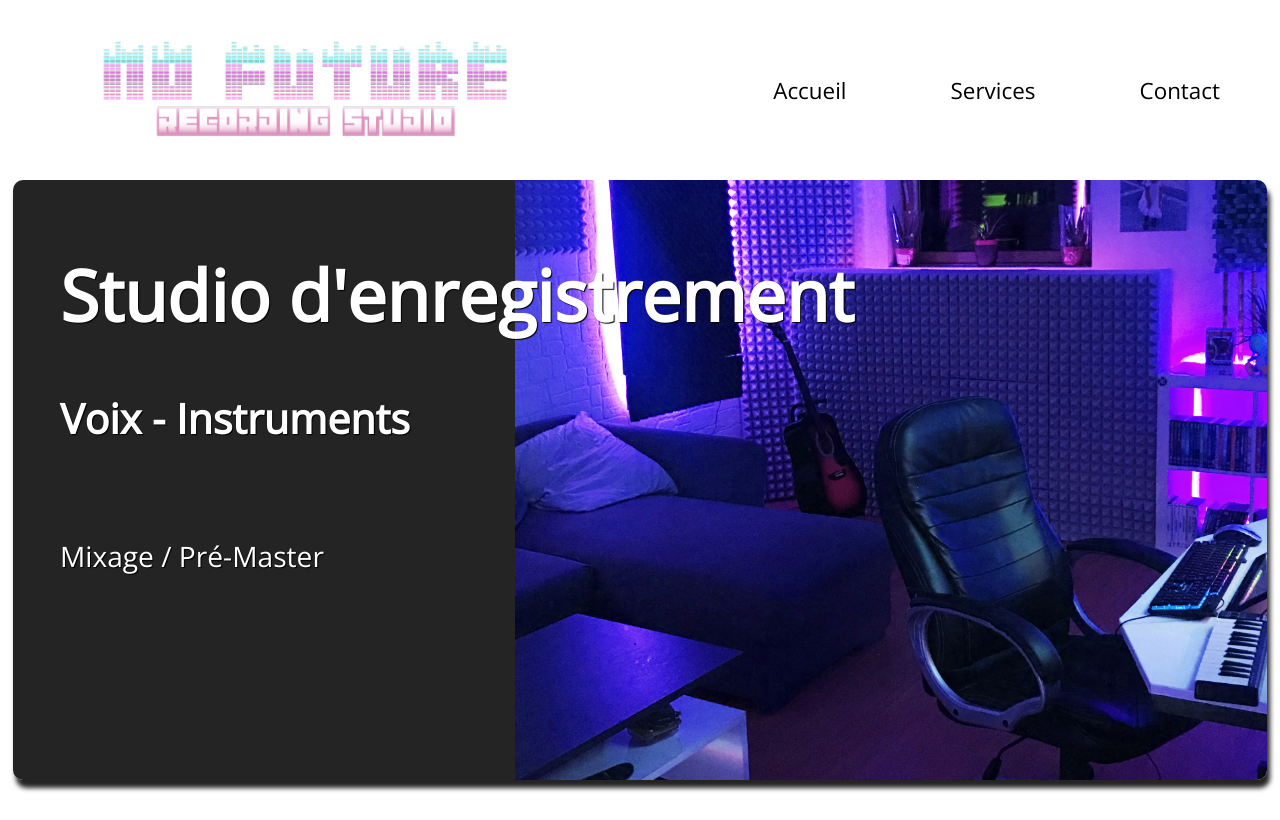
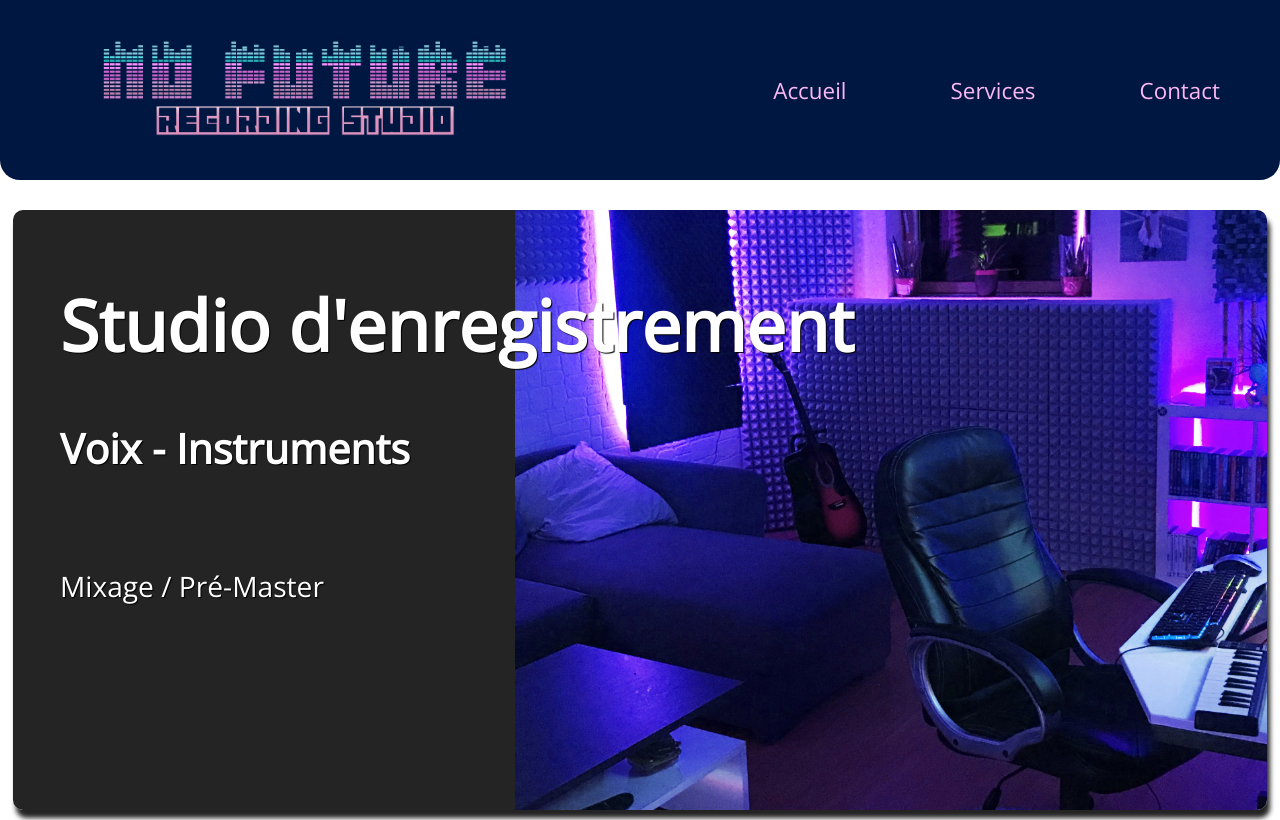
Before and after one commit to AVillaume/NoFuture_RecordingStudio, a plain HTML site: page index.html in a window 1280 px wide. Shown: the top 820 px of the page. Drawn offline with nearby package versions, Linux system fonts and the light colour scheme.

Commit message:
Continue

```diff
--- a/index.html
+++ b/index.html
@@ -15,7 +15,7 @@
     <body>
         <header class="topbar">
             <a href="#" class="topbar__logo">
-                <img src="images/logo_blancModif.jpg" alt="No Future Recording Studio LOGO">
+                <img src="images/logo_bluenight.jpg" alt="No Future Recording Studio LOGO">
             </a>
             <nav class="menu">
                 <i class="fa fa-bars fa-2x" aria-hidden="true"></i>
--- a/style.scss
+++ b/style.scss
@@ -3,6 +3,7 @@ $blue: rgb(38, 163, 204);
 $purple: rgb(157, 43, 180);
 $anthra: rgb(36, 36, 36);
 $lightpink: rgb(252, 184, 243);
+$bluenight: rgb(0, 23, 66);
 
 html, body {
     font-family: 'Open Sans', sans-serif;
@@ -21,10 +22,13 @@ a{ text-decoration: none; color: inherit;}
     justify-content: space-between;
     align-items: center;
     height: 180px;
+    margin-bottom: 30px;
+    border-bottom-left-radius: 20px;
+    border-bottom-right-radius: 20px;
 
-    color: #000;
+    color: $lightpink;
 
-    background-color: #FFF;
+    background-color: $bluenight;
     &__logo img {
         width: 450px;
         height: 150px;
```
Also changed, not shown: images/logo_bluenight.jpg (added), style.css, 1 other file.
